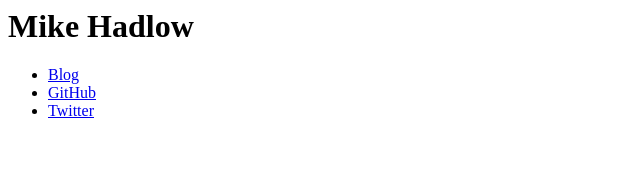
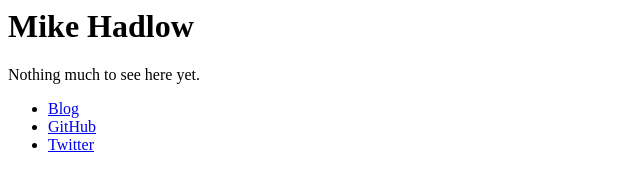
Before and after one commit to mikehadlow/mikehadlow.com, a plain HTML site: page index.html in a window 1280 px wide. Shown: the whole page, without its empty margins (0-640 px from the left). Drawn offline with Linux system fonts and the light colour scheme.

Commit message:
Update index.html

```diff
--- a/index.html
+++ b/index.html
@@ -4,6 +4,7 @@
   </head>
   <body>
     <h1>Mike Hadlow</h1>
+    <p>Nothing much to see here yet.</p>
     <ul>
       <li><a href="http://mikehadlow.blogspot.com">Blog</a></li>
       <li><a href="http://github.com/mikehadlow">GitHub</a></li>
```
